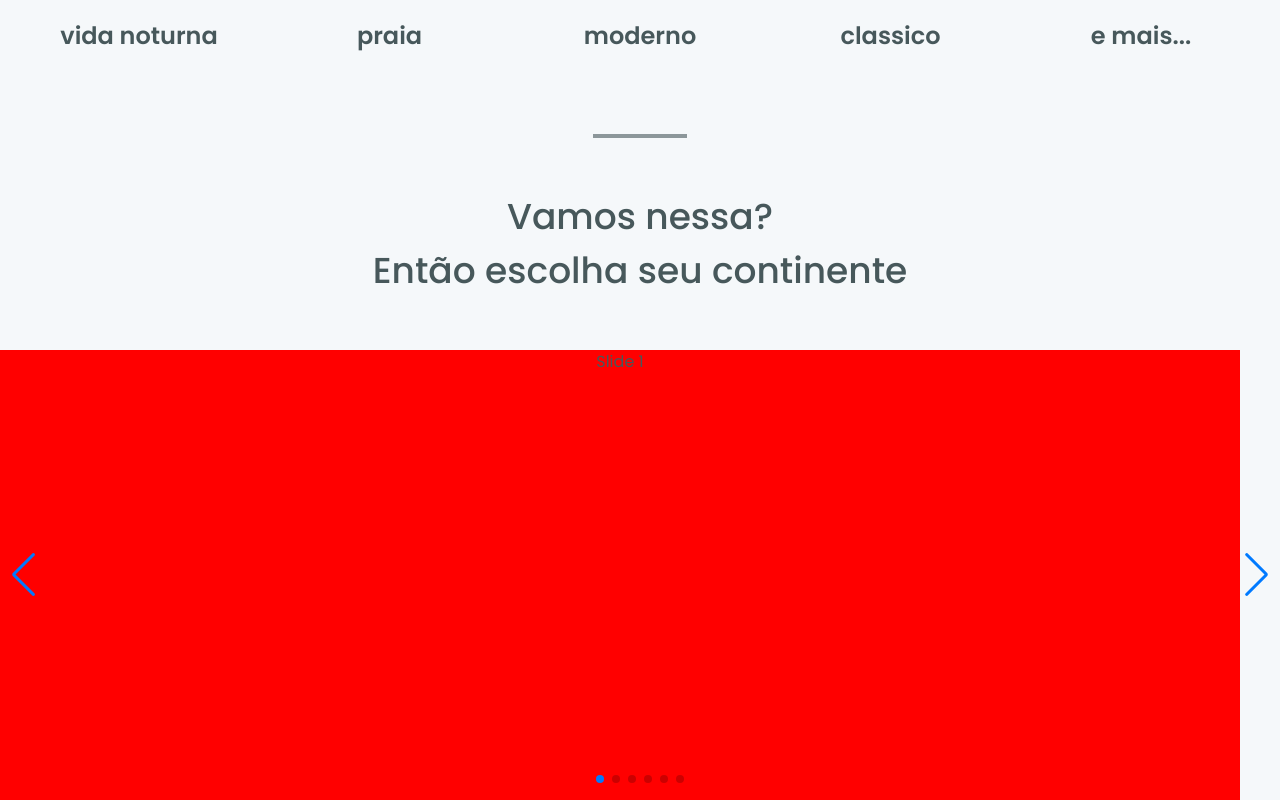
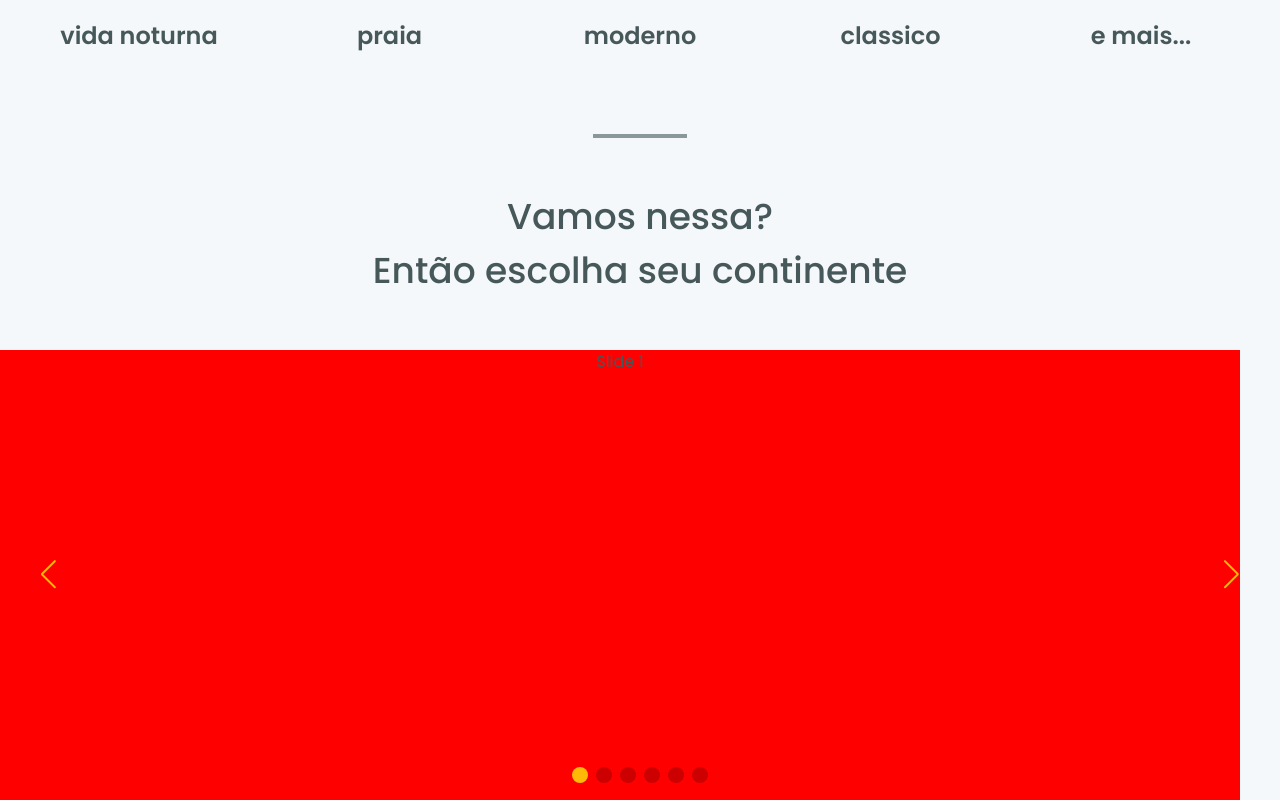
Before and after one commit to ahnucl/desafio-chakra, a Next.js app: page / in a window 1280 px wide. Shown: the part 1231-2031 px from the top of the page. Built offline with nearby package versions, Linux system fonts and the light colour scheme.

Commit message:
Importa estilo global para o Swiper

```diff
--- a/src/pages/_app.tsx
+++ b/src/pages/_app.tsx
@@ -2,6 +2,8 @@ import { ChakraProvider } from '@chakra-ui/react'
 import type { AppProps } from 'next/app'
 import Head from 'next/head'
 import { theme } from '../../styles/theme'
+
+import '../../styles/global.scss'
 
 function MyApp({ Component, pageProps }: AppProps) {
   return (
--- /dev/null
+++ b/styles/global.scss
@@ -0,0 +1,24 @@
+.swiper-pagination-bullet {
+  width: 1rem !important;
+  height: 1rem !important;
+}
+
+.swiper-pagination-bullet-active {
+  background: var(--chakra-colors-highlight) !important;
+}
+
+.swiper-button-prev, .swiper-button-next {
+  color: var(--chakra-colors-highlight) !important;
+
+  &::after {
+    font-size: 1.8rem !important;
+  }
+}
+
+.swiper-button-prev {
+  left: 35px !important;
+}
+
+.swiper-button-next {
+  right: 35px !important;
+}
```
